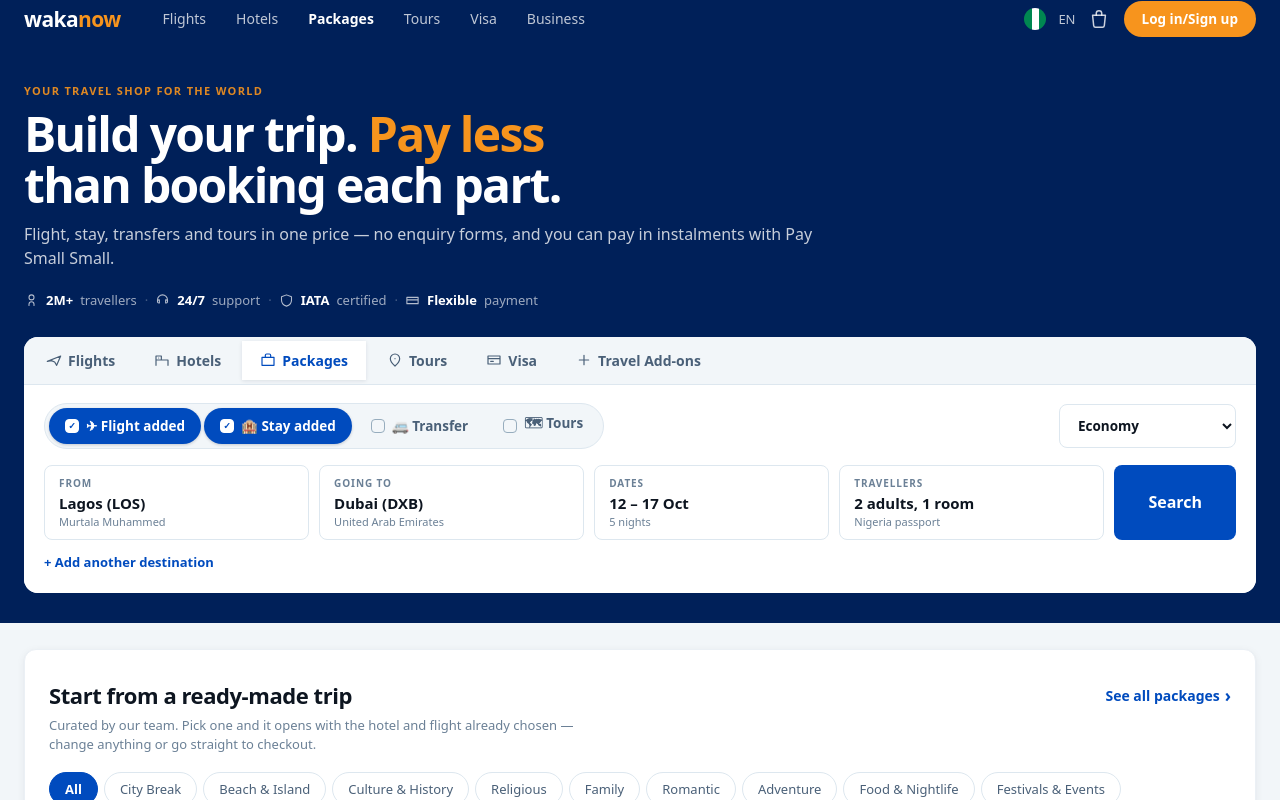
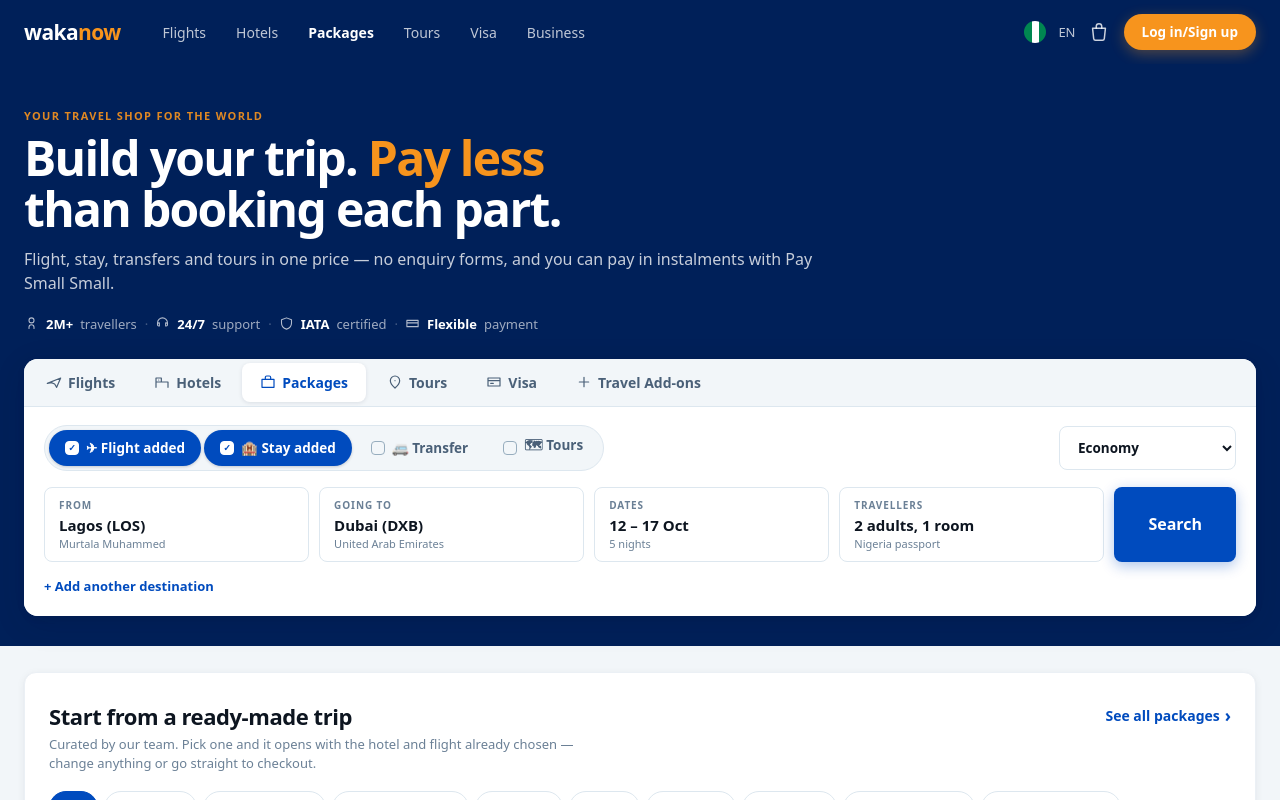
Before and after one commit to roselynk-code/wakanow-packages-prototype, a React (Vite) app in the folder wakanow-packages-prototype 3/: page / in a window 1280 px wide. Shown: the top 800 px of the page. Built offline with nearby package versions, Linux system fonts and the light colour scheme.

Commit message:
Mirror wakanow.com 2/5 - shared tokens on :root

```diff
--- a/wakanow-packages-prototype 3/src/global.css
+++ b/wakanow-packages-prototype 3/src/global.css
@@ -2,6 +2,33 @@
    Each screen's own styling lives in src/pages/<Page>.css, scoped to that
    page's wrapper class, so nothing here should set anything a page cares
    about beyond the document background and the default font. */
+
+/* ── The live site's shared tokens ───────────────────────────────────────────
+   Read straight off wakanow.com's :root. The five ported page stylesheets each
+   declare their own copy of the brand palette on their wrapper, but they were
+   built before these existed, so they are published once here and inherited by
+   every screen. Names and values are the site's own — do not "tidy" them into
+   a different scheme.
+
+   The five that matter and were missing entirely: the two CTA shadows, the
+   search-card elevation, the 8px small radius and the pill radius. Without
+   them the primary buttons render flat and the nav-link hover chips square. */
+:root {
+  --r-small: 8px;
+  --r-pill: 999px;
+  --shadow-cta-blue: 0 4px 14px rgba(0, 75, 190, 0.32);
+  --shadow-cta-orange: 0 4px 14px rgba(247, 148, 29, 0.32);
+  --shadow-search: 0 8px 32px rgba(0, 20, 51, 0.12), 0 2px 8px rgba(0, 20, 51, 0.06);
+  --shadow-card: 0 1px 2px rgba(0, 20, 51, 0.04), 0 2px 8px rgba(0, 20, 51, 0.06);
+  --shadow-card-h: 0 4px 16px rgba(0, 20, 51, 0.1);
+  --ease-out: cubic-bezier(0, 0, 0.2, 1);
+  --ease-spring: cubic-bezier(0.34, 1.56, 0.64, 1);
+  --dur-fast: 0.15s;
+  --dur-normal: 0.25s;
+  --dur-slow: 0.4s;
+  /* The site's header is 64px tall; every screen here matches it. */
+  --nav-h: 64px;
+}
 
 *,
 *::before,
@@ -18,11 +45,8 @@
 }
 
 body {
-  background: var(--wkn-ink-50);
-  font-family: var(--font-sans);
-  font-size: var(--fs-body);
-  line-height: var(--lh-body);
-  color: var(--wkn-ink-900);
+  background: #f2f6f9;
+  font-family: 'DM Sans', system-ui, -apple-system, sans-serif;
   -webkit-font-smoothing: antialiased;
   -moz-osx-font-smoothing: grayscale;
 }
@@ -34,11 +58,10 @@
   text-decoration: none;
 }
 
-/* Design system: focus is a 3px outer ring in brand blue at 25% alpha. */
 :focus-visible {
-  outline: 3px solid rgba(11, 79, 168, 0.45);
+  outline: 3px solid rgba(0, 75, 190, 0.45);
   outline-offset: 2px;
-  border-radius: var(--radius-xs);
+  border-radius: 4px;
 }
 
 @media (prefers-reduced-motion: reduce) {
--- a/wakanow-packages-prototype 3/src/main.jsx
+++ b/wakanow-packages-prototype 3/src/main.jsx
@@ -2,9 +2,6 @@
 import { createRoot } from 'react-dom/client';
 
 import App from './App.jsx';
-// theme.css first: it publishes the design system's tokens on :root, and
-// everything below — the shell and every page stylesheet — aliases them.
-import './theme.css';
 import './global.css';
 
 createRoot(document.getElementById('root')).render(
```
